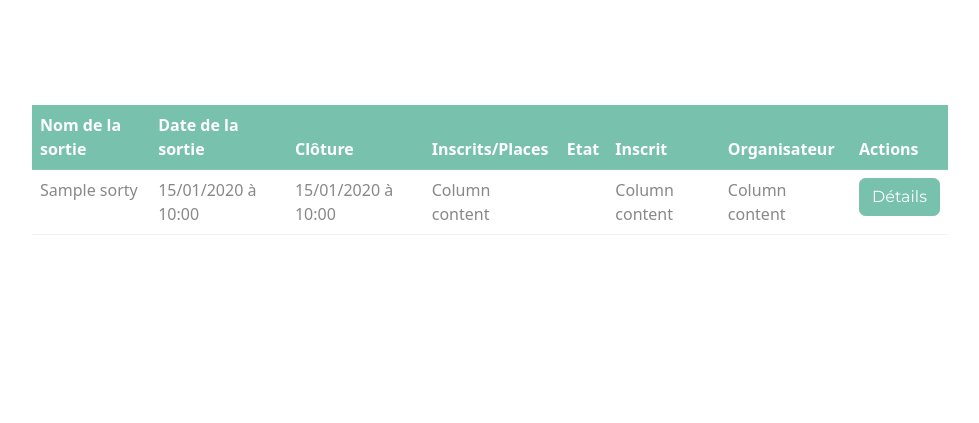
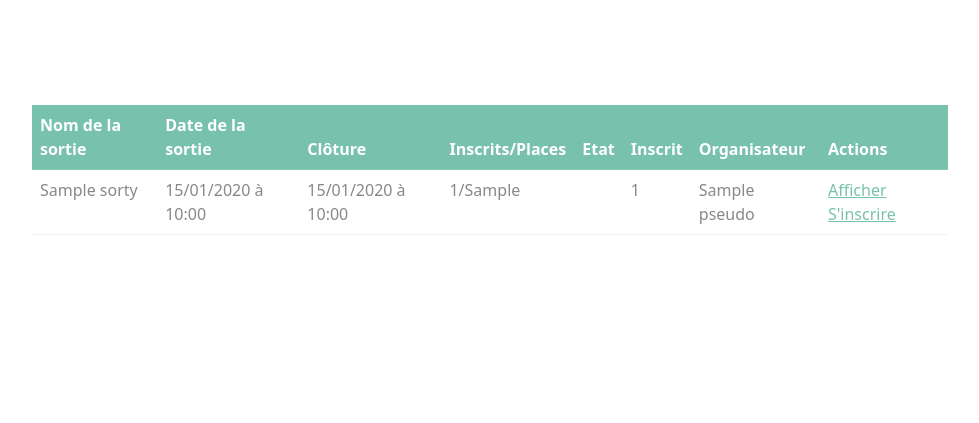
Before and after one commit to eScape-V/Place2Be, a Symfony app: template templates/main/home.html.twig in a window 1280 px wide. Shown: the part 184-607 px from the top of the page, without its empty margins (150-1129 px from the left). Run offline with Twig, Linux system fonts and the light colour scheme; the template is opened without the code that fills it: most values are stand-ins (such as "Sample title", 1, 10 or a date in 2020); some libraries are stand-ins or nearby versions.

Commit message:
Affichage des variables dans le tableau, ajout des boutons Afficher/S'inscrire/Modifier, renommage de show en afficherSortie, déplacement de la fonction dans le SortieController

```diff
--- a/templates/main/home.html.twig
+++ b/templates/main/home.html.twig
@@ -22,16 +22,24 @@
             <td>{{ sortie.nom }}</td>
             <td>{{ sortie.dateHeureDebut | date('d/m/Y')}} à {{ sortie.dateHeureDebut | date('H:i') }}</td>
             <td>{{ sortie.dateLimiteInscription | date('d/m/Y')}} à {{ sortie.dateLimiteInscription | date('H:i') }}</td>
-            <td>Column content</td>
+            <td>{{ sortie.participants.count }}/{{ sortie.nbInscriptionsMax }}</td>
             <td>{{ sortie.etat.getLibelle() }}</td>
-            <td>Column content</td>
-            <td>Column content</td>
-            <td><a href="{{ path('sortie_show') }}" class="btn btn-primary">Détails</a></td>
+            <td>{{ sortie.participants.count }}</td>
+            <td>{{ sortie.organisateur.pseudo }}</td>
+            <td><a href="{{ path('afficherSortie', {'id': sortie.id}) }}">Afficher</a>
+                <a href="{{ path('afficherSortie', {'id': sortie.id}) }}">S'inscrire</a>
+                {% if(sortie.organisateur == app.user) %}
+                    <a href="{{ path('afficherSortie', {'id': sortie.id}) }}">Modifier</a>
+                {% endif %}
+            </td>
         </tr>
         {% endfor %}
 
         </tbody>
     </table>
+
+    <!--<a href="{#  {{ path('sortie_show', {'id': sorties.id}) }}"#} class="btn btn-primary">Créer une sortie</a>-->
+
 {% endblock %}
 
 {% block title %}
--- a/templates/sortie/show.html.twig
+++ b/templates/sortie/afficherSortie.html.twig
@@ -3,8 +3,6 @@
 {% block title %}Détails de la sortie{% endblock %}
 
 {% block body %}
-
-
     <div>
         <table class="table table-borderless">
             <tbody>
```
Also changed, not shown: src/Controller/MainController.php (+0 -12 lines), src/Controller/SortieController.php (+7 -4 lines).
